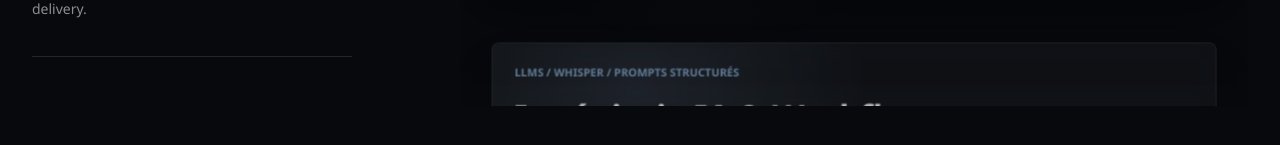
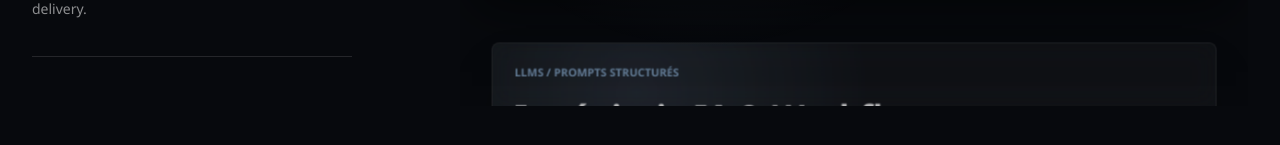
Before and after one commit to adamslma/adam-salama-portfolio, a Next.js app in the folder adam-salama-portfolio/: page / in a window 1280 px wide. Shown: the part 2986-3131 px from the top of the page. Built offline with nearby package versions, Linux system fonts and the light colour scheme; a web font is replaced by a local one.

Commit message:
fix: gallery text

```diff
--- a/adam-salama-portfolio/app/page.tsx
+++ b/adam-salama-portfolio/app/page.tsx
@@ -54,7 +54,7 @@ const galleryItems = [
   },
   {
     title: "Ingénierie IA & Workflows",
-    label: "LLMs / Whisper / Prompts structurés",
+    label: "LLMs / Prompts structurés",
     text: "Passer du PoC au produit métier. Intégration d'IA pour traiter de la donnée non structurée (ex: audio vers notes cliniques) via des pipelines d'API fiables.",
   },
   {
```
